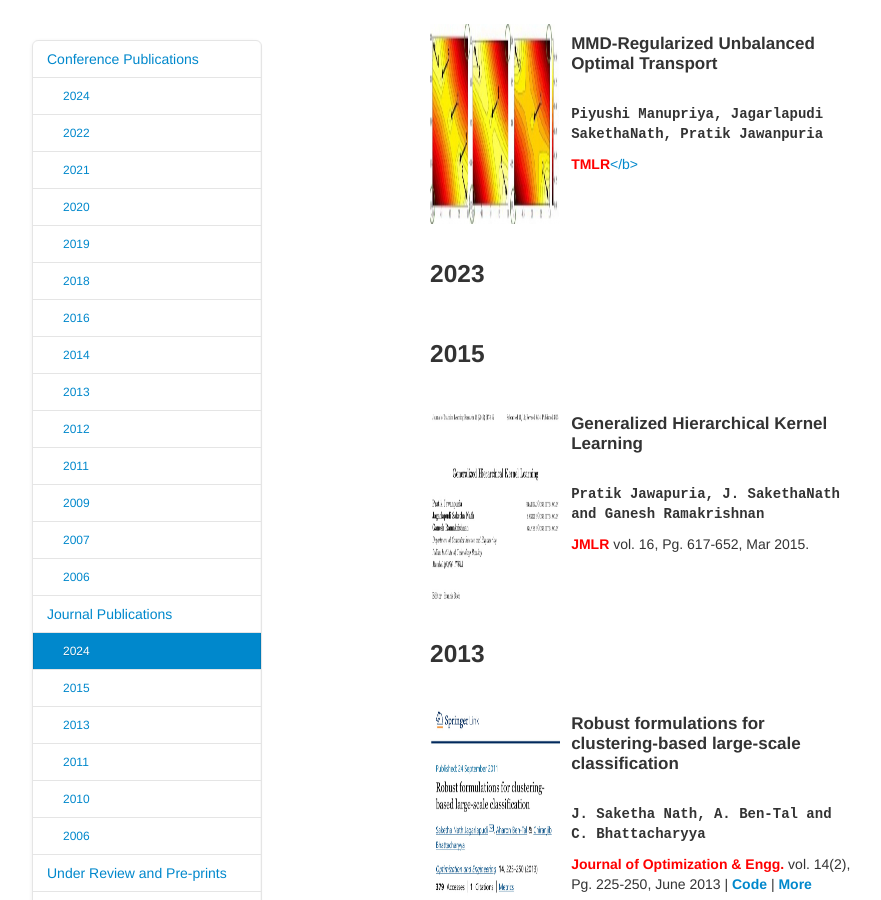
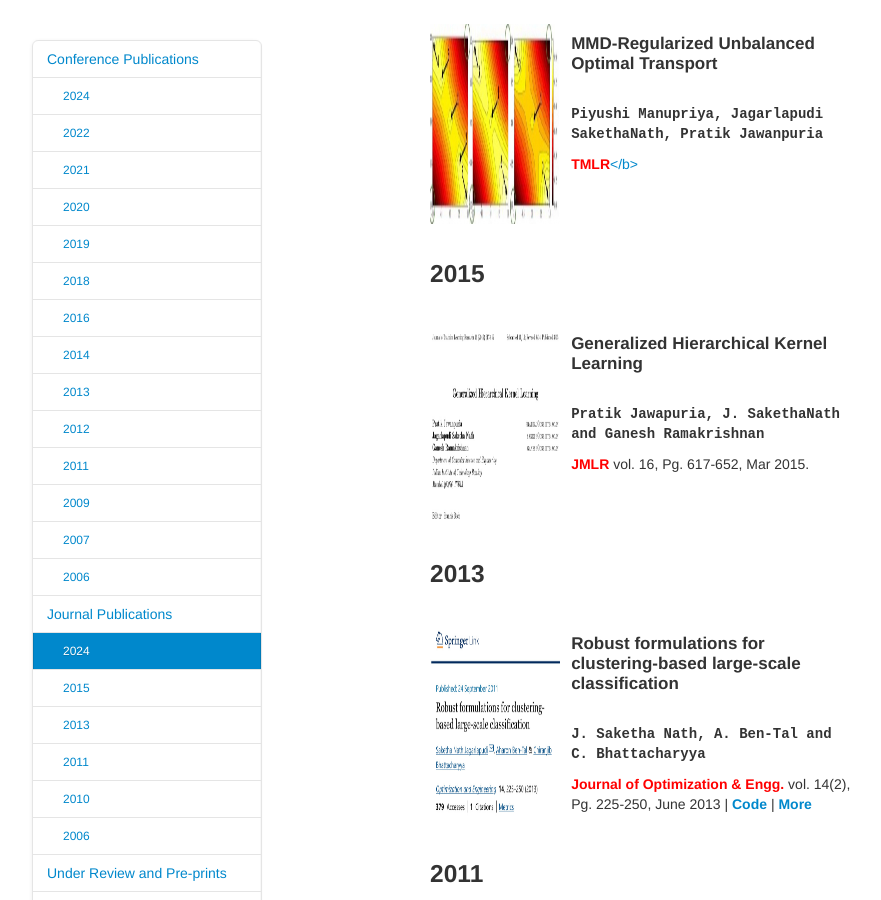
Before and after one commit to atmlr-lab/atmlr-lab.github.io, a Jekyll site: the page built from highlights.md, in a window 1280 px wide and 900 px high, scrolled down 5526 px. Shown: the whole window, without its empty margins (108-989 px from the left). Built offline with Jekyll 4.4.1, drawn with Linux system fonts in a browser that asks for light colours.

Commit message:
removed lingering 2023

```diff
--- a/highlights.md
+++ b/highlights.md
@@ -397,10 +397,6 @@ layout: default
 
       <section id="2015">
          <br/>
-	<h3>2023</h3>
-	<br/>
-
-
          <h3>2015</h3>
          <br/>
          <div class="row-fluid">
```
